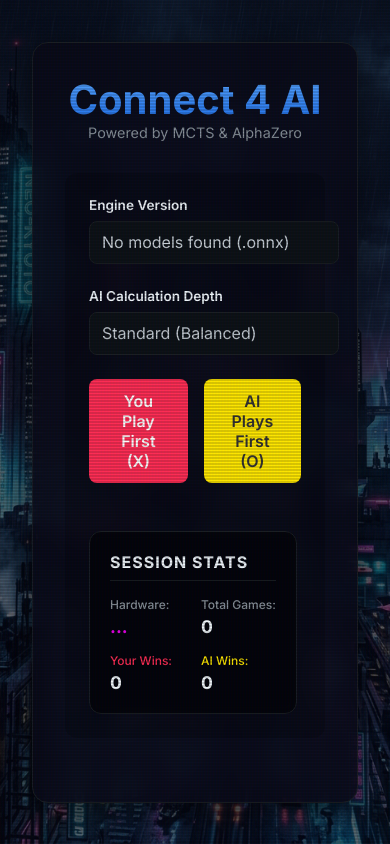
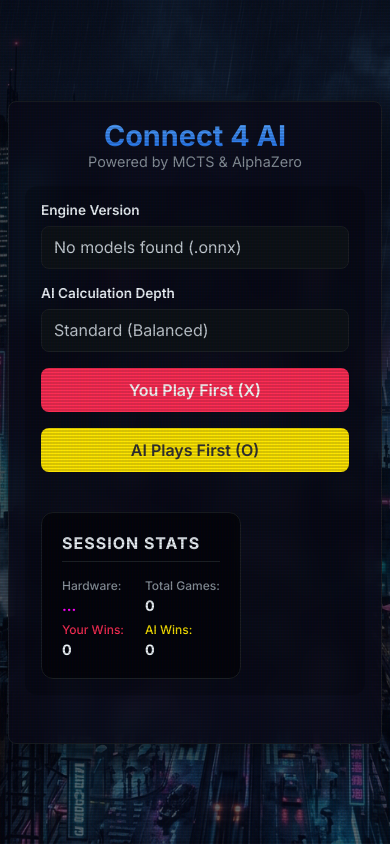
Before and after one commit to kv244/MLTrain, a Flask app: page / in a window 390 px wide. Run offline with Flask 3, Linux system fonts and the light colour scheme; data that the repository does not hold is empty.

Commit message:
Mobile Responsiveness: Final production-ready media queries and fluid board scaling

```diff
--- a/static/style.css
+++ b/static/style.css
@@ -420,3 +420,100 @@ input[type=range] {
     background-color: rgba(35, 134, 54, 0.4) !important;
     box-shadow: 0 0 15px var(--primary-color);
 }
+
+/* --- Mobile Responsiveness (MAX-WIDTH: 600PX) --- */
+@media (max-width: 600px) {
+    body {
+        padding: 0.5rem;
+    }
+
+    .app-container {
+        padding: 1rem;
+        border-radius: 8px;
+    }
+
+    .game-header h1 {
+        font-size: 1.8rem;
+    }
+
+    .game-header {
+        margin-bottom: 1rem;
+    }
+
+    .control-panel {
+        padding: 1rem;
+        gap: 1rem;
+    }
+
+    .control-group {
+        min-width: 100%; /* Stack controls on mobile */
+    }
+
+    .action-buttons {
+        flex-direction: column;
+    }
+
+    .btn {
+        width: 100%;
+    }
+
+    .stats-grid {
+        gap: 0.5rem;
+    }
+
+    .stat-value {
+        font-size: 0.9rem;
+    }
+
+    /* --- Fluid Board Scaling --- */
+    .connect4-board {
+        padding: 10px;
+        gap: 5px;
+        border-width: 1px;
+    }
+
+    .column {
+        gap: 5px;
+    }
+
+    .spot {
+        width: 10.5vw;
+        height: 10.5vw;
+        max-width: 50px;
+        max-height: 50px;
+        min-width: 32px;
+        min-height: 32px;
+    }
+
+    /* Scale Corner Brackets to match smaller board */
+    .connect4-board::before, .connect4-board::after {
+        width: 30px;
+        height: 30px;
+        border-width: 2px;
+    }
+
+    .connect4-board::before { top: -5px; left: -5px; }
+    .connect4-board::after { bottom: -5px; right: -5px; }
+
+    /* Match chip size to fluid spot size */
+    .chip-1::before, .chip-2::before {
+        top: 10%; left: 10%; right: 10%; bottom: 10%;
+    }
+}
+
+/* Very small screens (iPhone SE, etc.) */
+@media (max-width: 380px) {
+    .spot {
+        width: 11vw;
+        height: 11vw;
+    }
+
+    .connect4-board {
+        padding: 6px;
+        gap: 4px;
+    }
+
+    .column {
+        gap: 4px;
+    }
+}
```
